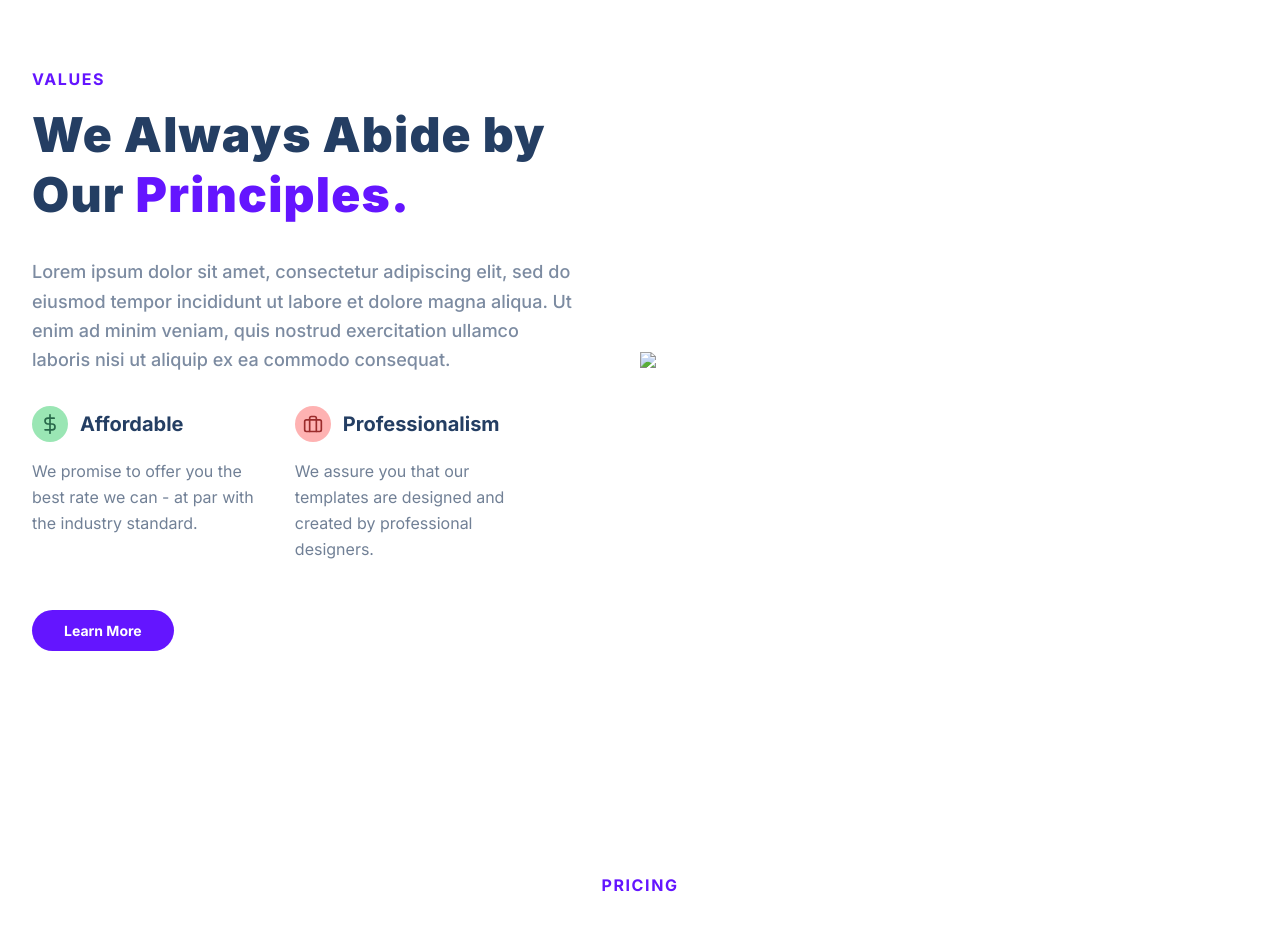
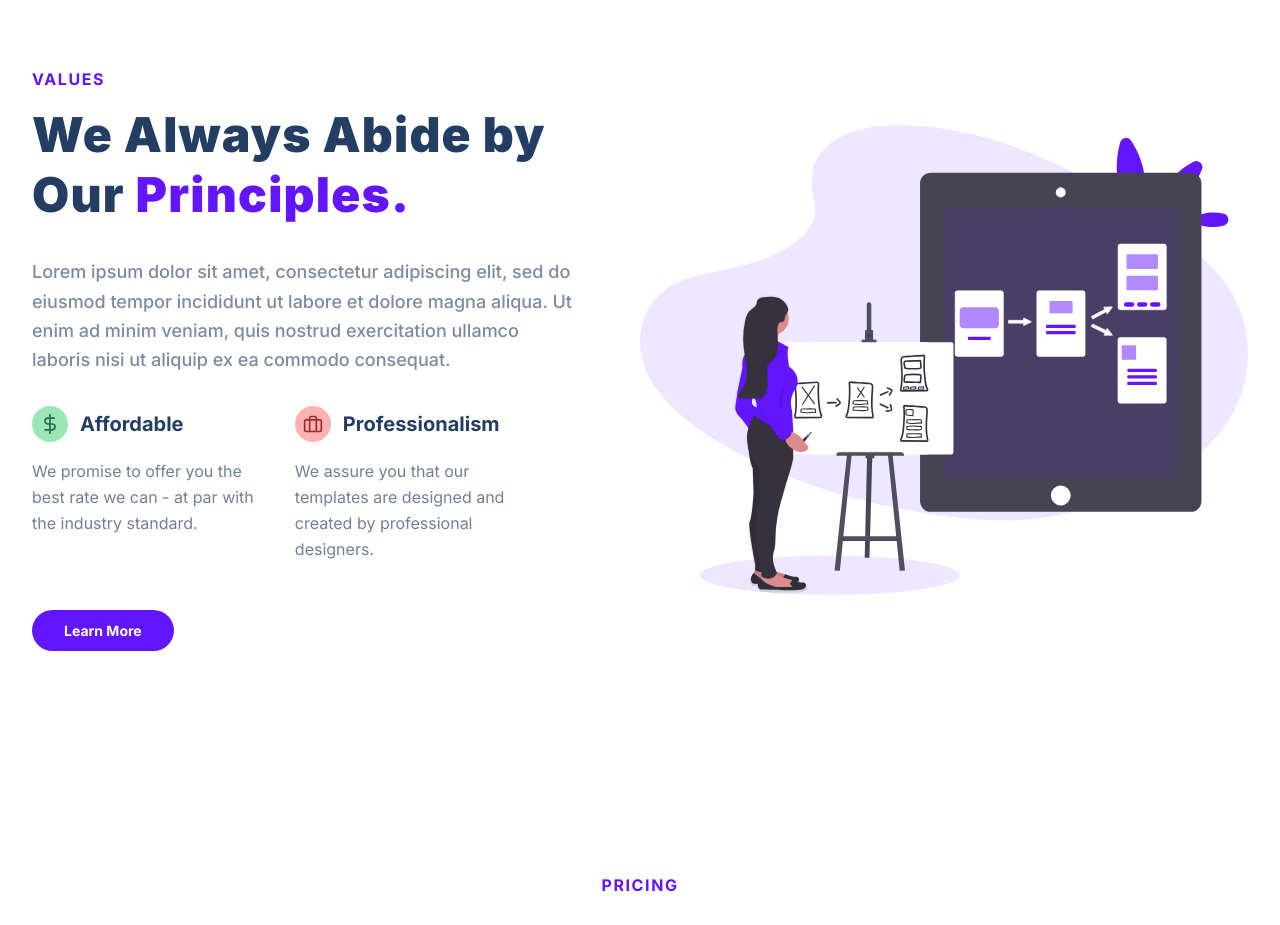
Before and after one commit to chcharris763-tech/TreactModule2, a plain HTML site: page index.html in a window 1280 px wide. Shown: the part 3040-3965 px from the top of the page. Drawn offline with Linux system fonts and the light colour scheme; the site is published under a folder, as on GitHub Pages, so addresses that start at the root find nothing; a script that the page names is missing.

Commit message:
fixing values img

```diff
--- a/index.html
+++ b/index.html
@@ -335,7 +335,7 @@
             </div>
             <img
               class="values__img"
-              src="/assets/prototype-illustration.21bc4b3f612a2f257c3d361067582485.svg"
+              src="./assets/prototype-illustration.21bc4b3f612a2f257c3d361067582485.svg"
             />
           </div>
         </div>
```
